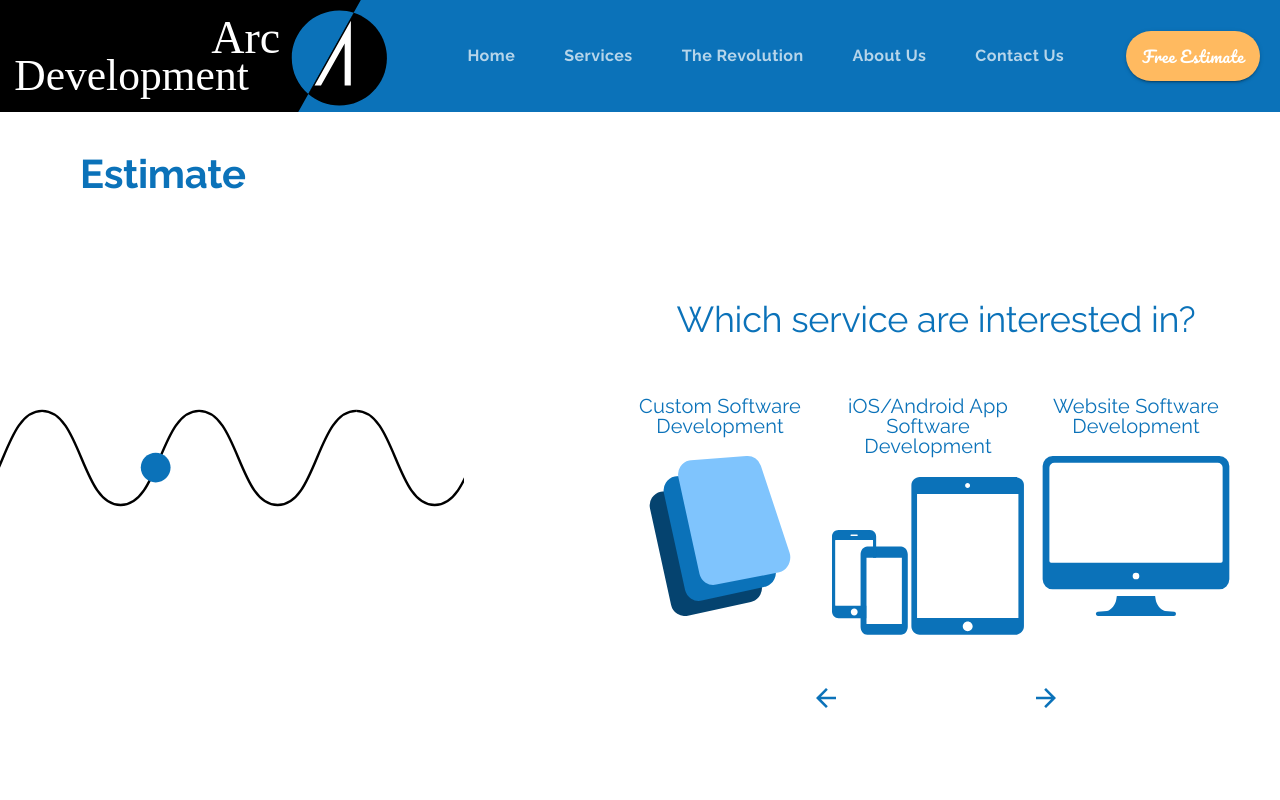
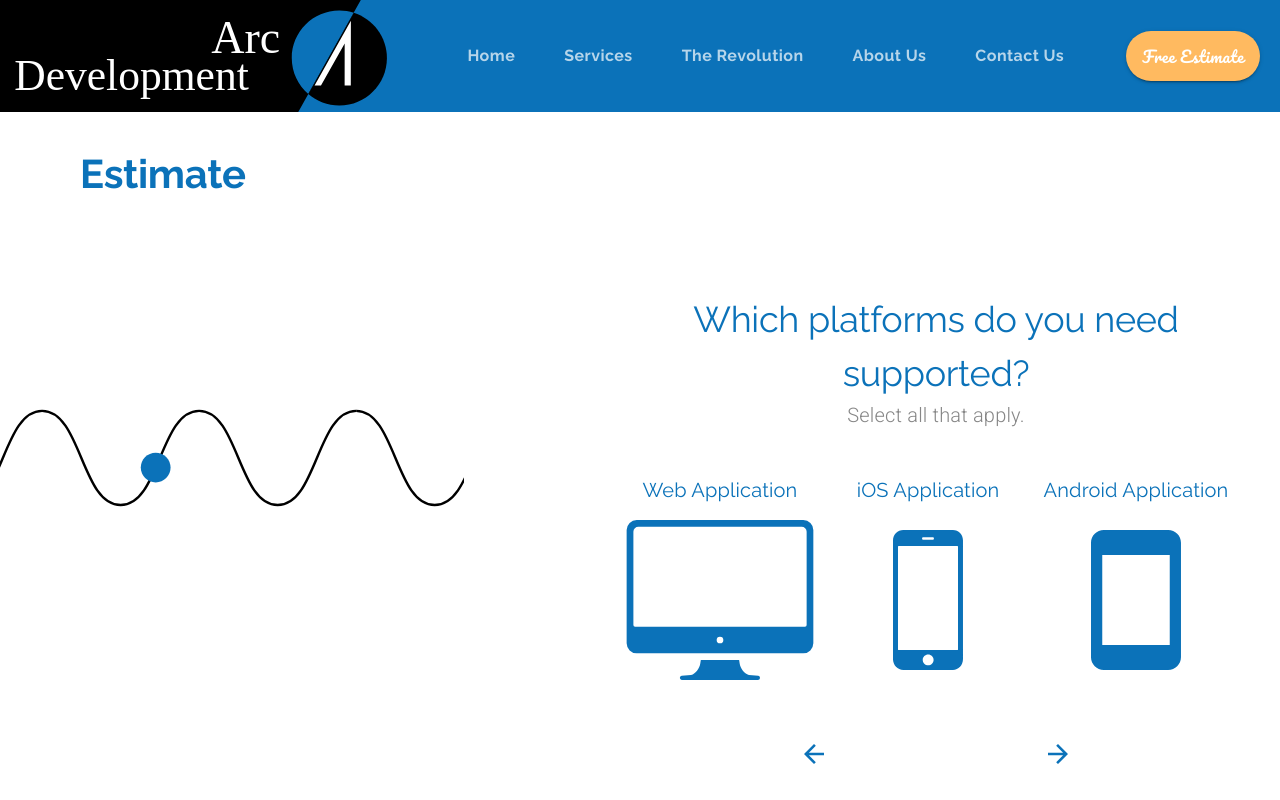
Before and after one commit to SepantaJoshani/Arc-Dev-Clone, a React (Create React App) app: page /estimate in a window 1280 px wide. Shown: the top 800 px of the page. Built offline with nearby package versions, Linux system fonts and the light colour scheme.

Commit message:
displaying services dynamically

```diff
--- a/package.json
+++ b/package.json
@@ -11,8 +11,11 @@
     "@testing-library/react": "^11.2.7",
     "@testing-library/user-event": "^12.8.3",
     "axios": "^0.24.0",
+    "loadash": "^1.0.0",
+    "lodash": "^4.17.21",
     "react": "^17.0.2",
     "react-dom": "^17.0.2",
+    "react-lodash": "^0.1.2",
     "react-lorem-ipsum": "^1.4.9",
     "react-lottie": "^1.2.3",
     "react-router-dom": "^5.3.0",
--- a/src/pages/Estimate.js
+++ b/src/pages/Estimate.js
@@ -1,6 +1,12 @@
-import { Button, Grid, Typography, useMediaQuery } from "@material-ui/core";
+import React, { Fragment, useState } from "react";
+import {
+  Button,
+  Grid,
+  IconButton,
+  Typography,
+  useMediaQuery,
+} from "@material-ui/core";
 import { makeStyles, useTheme } from "@material-ui/styles";
-import React, { Fragment } from "react";
 import Lottie from "react-lottie";
 
 import check from "../assets/check.svg";
@@ -29,6 +35,7 @@
 import biometrics from "../assets/biometrics.svg";
 
 import estimateAnimation from "../animations/estimateAnimation/data.json";
+import cloneDeep from "lodash.clonedeep";
 
 const useStyles = makeStyles((theme) => ({
   icon: {
@@ -52,7 +59,7 @@
 const defaultQuestions = [
   {
     id: 1,
-    title: "Which service are interested in?",
+    title: "Which service are you interested in?",
     active: true,
     options: [
       {
@@ -60,25 +67,25 @@
         title: "Custom Software Development",
         subtitle: null,
         icon: software,
-        iconAlt: "three floating strings",
+        iconAlt: "three floating screens",
         selected: false,
         cost: 0,
       },
       {
         id: 2,
-        title: "iOS/Android App Software Development",
+        title: "iOS/Android App Development",
         subtitle: null,
         icon: mobile,
-        iconAlt: "mobile",
+        iconAlt: "outlines of phones and tablets",
         selected: false,
         cost: 0,
       },
       {
         id: 3,
-        title: "Website Software Development",
+        title: "Website Development",
         subtitle: null,
         icon: website,
-        iconAlt: "computer",
+        iconAlt: "computer outline",
         selected: false,
         cost: 0,
       },
@@ -86,9 +93,294 @@
   },
 ];
 
+const softwareQuestions = [
+  {
+    id: 1,
+    title: "Which service are you interested in?",
+    active: false,
+    options: [
+      {
+        id: 1,
+        title: "Custom Software Development",
+        subtitle: null,
+        icon: software,
+        iconAlt: "three floating screens",
+        selected: false,
+        cost: 0,
+      },
+      {
+        id: 2,
+        title: "iOS/Android App Development",
+        subtitle: null,
+        icon: mobile,
+        iconAlt: "outlines of phones and tablets",
+        selected: false,
+        cost: 0,
+      },
+      {
+        id: 3,
+        title: "Website Development",
+        subtitle: null,
+        icon: website,
+        iconAlt: "computer outline",
+        selected: false,
+        cost: 0,
+      },
+    ],
+  },
+  {
+    id: 2,
+    title: "Which platforms do you need supported?",
+    subtitle: "Select all that apply.",
+    options: [
+      {
+        id: 1,
+        title: "Web Application",
+        subtitle: null,
+        icon: website,
+        iconAlt: "computer outline",
+        selected: false,
+        cost: 1000,
+      },
+      {
+        id: 2,
+        title: "iOS Application",
+        subtitle: null,
+        icon: iphone,
+        iconAlt: "outline of iphone",
+        selected: false,
+        cost: 1000,
+      },
+      {
+        id: 3,
+        title: "Android Application",
+        subtitle: null,
+        icon: android,
+        iconAlt: "outlines of android phone",
+        selected: false,
+        cost: 1000,
+      },
+    ],
+    active: true,
+  },
+  {
+    id: 3,
+    title: "Which features do you expect to use?",
+    subtitle: "Select all that apply.",
+    options: [
+      {
+        id: 1,
+        title: "Photo/Video",
+        subtitle: null,
+        icon: camera,
+        iconAlt: "camera outline",
+        selected: false,
+        cost: 250,
+      },
+      {
+        id: 2,
+        title: "GPS",
+        subtitle: null,
+        icon: gps,
+        iconAlt: "gps pin",
+        selected: false,
+        cost: 250,
+      },
+      {
+        id: 3,
+        title: "File Transfer",
+        subtitle: null,
+        icon: upload,
+        iconAlt: "outline of cloud with arrow pointing up",
+        selected: false,
+        cost: 250,
+      },
+    ],
+    active: false,
+  },
+  {
+    id: 4,
+    title: "Which features do you expect to use?",
+    subtitle: "Select all that apply.",
+    options: [
+      {
+        id: 1,
+        title: "Users/Authentication",
+        subtitle: null,
+        icon: users,
+        iconAlt: "outline of a person with a plus sign",
+        selected: false,
+        cost: 250,
+      },
+      {
+        id: 2,
+        title: "Biometrics",
+        subtitle: null,
+        icon: biometrics,
+        iconAlt: "fingerprint",
+        selected: false,
+        cost: 250,
+      },
+      {
+        id: 3,
+        title: "Push Notifications",
+        subtitle: null,
+        icon: bell,
+        iconAlt: "outline of a bell",
+        selected: false,
+        cost: 250,
+      },
+    ],
+    active: false,
+  },
+  {
+    id: 5,
+    title: "What type of custom features do you expect to need?",
+    subtitle: "Select one.",
+    options: [
+      {
+        id: 1,
+        title: "Low Complexity",
+        subtitle: "(Informational)",
+        icon: info,
+        iconAlt: "'i' inside a circle",
+        selected: false,
+        cost: 250,
+      },
+      {
+        id: 2,
+        title: "Medium Complexity",
+        subtitle: "(Interactive, Customizable, Realtime)",
+        icon: customized,
+        iconAlt: "two toggle switches",
+        selected: false,
+        cost: 500,
+      },
+      {
+        id: 3,
+        title: "High Complexity",
+        subtitle: "(Data Modeling and Computation)",
+        icon: data,
+        iconAlt: "outline of line graph",
+        selected: false,
+        cost: 1000,
+      },
+    ],
+    active: false,
+  },
+  {
+    id: 6,
+    title: "How many users do you expect?",
+    subtitle: "Select one.",
+    options: [
+      {
+        id: 1,
+        title: "0-10",
+        subtitle: null,
+        icon: person,
+        iconAlt: "person outline",
+        selected: false,
+        cost: 1,
+      },
+      {
+        id: 2,
+        title: "10-100",
+        subtitle: null,
+        icon: persons,
+        iconAlt: "outline of two people",
+        selected: false,
+        cost: 1.125,
+      },
+      {
+        id: 3,
+        title: "100+",
+        subtitle: null,
+        icon: people,
+        iconAlt: "outline of three people",
+        selected: false,
+        cost: 1.25,
+      },
+    ],
+    active: false,
+  },
+];
+
+const websiteQuestions = [
+  {
+    id: 1,
+    title: "Which service are you interested in?",
+    active: false,
+    options: [
+      {
+        id: 1,
+        title: "Custom Software Development",
+        subtitle: null,
+        icon: software,
+        iconAlt: "three floating screens",
+        selected: false,
+        cost: 0,
+      },
+      {
+        id: 2,
+        title: "iOS/Android App Development",
+        subtitle: null,
+        icon: mobile,
+        iconAlt: "outlines of phones and tablets",
+        selected: false,
+        cost: 0,
+      },
+      {
+        id: 3,
+        title: "Website Development",
+        subtitle: null,
+        icon: website,
+        iconAlt: "computer outline",
+        selected: false,
+        cost: 0,
+      },
+    ],
+  },
+  {
+    id: 2,
+    title: "Which type of website are you wanting?",
+    subtitle: "Select one.",
+    options: [
+      {
+        id: 1,
+        title: "Basic",
+        subtitle: "(Informational)",
+        icon: info,
+        iconAlt: "person outline",
+        selected: false,
+        cost: 1000,
+      },
+      {
+        id: 2,
+        title: "Interactive",
+        subtitle: "(Users, API's, Messaging)",
+        icon: customized,
+        iconAlt: "outline of two people",
+        selected: false,
+        cost: 2000,
+      },
+      {
+        id: 3,
+        title: "E-Commerce",
+        subtitle: "(Sales)",
+        icon: globe,
+        iconAlt: "outline of three people",
+        selected: false,
+        cost: 2500,
+      },
+    ],
+    active: true,
+  },
+];
+
 const Estimate = () => {
   const classes = useStyles();
   const theme = useTheme();
+  const [questions, setQuestions] = useState(softwareQuestions);
 
   const defaultOptions = {
     loop: true,
@@ -97,6 +389,56 @@
     rendererSettings: {
       preserveAspectRatio: "xMidYMid slice",
     },
+  };
+
+
+
+  const nextQuestion = () => {
+    const newQuestions = cloneDeep(questions);
+
+    const currentlyActive = newQuestions.filter((question) => question.active);
+    const activeIndex = currentlyActive[0].id - 1;
+    const nextIndex = activeIndex + 1;
+
+    newQuestions[activeIndex] = { ...currentlyActive[0], active: false };
+    newQuestions[nextIndex] = { ...newQuestions[nextIndex], active: true };
+
+    setQuestions(newQuestions);
+  };
+
+  const prevQuestion = () => {
+    const newQuestions = cloneDeep(questions);
+
+    const currentlyActive = newQuestions.filter((question) => question.active);
+    const activeIndex = currentlyActive[0].id - 1;
+    const nextIndex = activeIndex - 1;
+
+    newQuestions[activeIndex] = { ...currentlyActive[0], active: false };
+    newQuestions[nextIndex] = { ...newQuestions[nextIndex], active: true };
+
+    setQuestions(newQuestions);
+  };
+
+  const backButtonDisabled = () => {
+    const currentlyActive = questions.filter((question) => question.active);
+    const activeId = currentlyActive[0].id;
+
+    if (activeId === 1) {
+      return true;
+    } else {
+      return false;
+    }
+  };
+
+  const forwardButtonDisabled = () => {
+    const currentlyActive = questions.filter((question) => question.active);
+    const activeId = currentlyActive[0].id;
+
+    if (activeId === questions[questions.length - 1].id) {
+      return true;
+    } else {
+      return false;
+    }
   };
 
   return (
@@ -127,10 +469,10 @@
         lg
         style={{ marginRight: "2em", marginBottom: "25em" }}
       >
-        {defaultQuestions
+        {questions
           .filter((question) => question.active)
           .map((question, index) => (
-            <Fragment key={question.id}>
+            <Fragment key={index}>
               <Grid item>
                 <Typography
                   variant="h2"
@@ -157,7 +499,7 @@
 
               <Grid item container>
                 {question.options.map((option) => (
-                  <Grid item container direction="column" md>
+                  <Grid item container direction="column" md key={option.id}>
                     <Grid item style={{ maxWidth: "12em" }}>
                       <Typography
                         variant="h6"
@@ -188,13 +530,28 @@
           item
           container
           justifyContent="space-between"
-          style={{ width: "15em", marginTop: "3em" }}
+          style={{ width: "18em", marginTop: "3em" }}
         >
           <Grid item>
-            <img src={backArrow} alt="previous question" />
+            <IconButton disabled={backButtonDisabled()} onClick={prevQuestion}>
+              <img
+                src={backButtonDisabled() ? backArrowDisabled : backArrow}
+                alt="previous question"
+              />
+            </IconButton>
           </Grid>
           <Grid item>
-            <img src={forwardArrow} alt="next question" />
+            <IconButton
+              disabled={forwardButtonDisabled()}
+              onClick={nextQuestion}
+            >
+              <img
+                src={
+                  forwardButtonDisabled() ? forwardArrowDisabled : forwardArrow
+                }
+                alt="next question"
+              />
+            </IconButton>
           </Grid>
         </Grid>
         {/*--------Second Block (The Button)--------*/}
```
Also changed, not shown: 1 other file (tests, documents, lock files or other folders).
